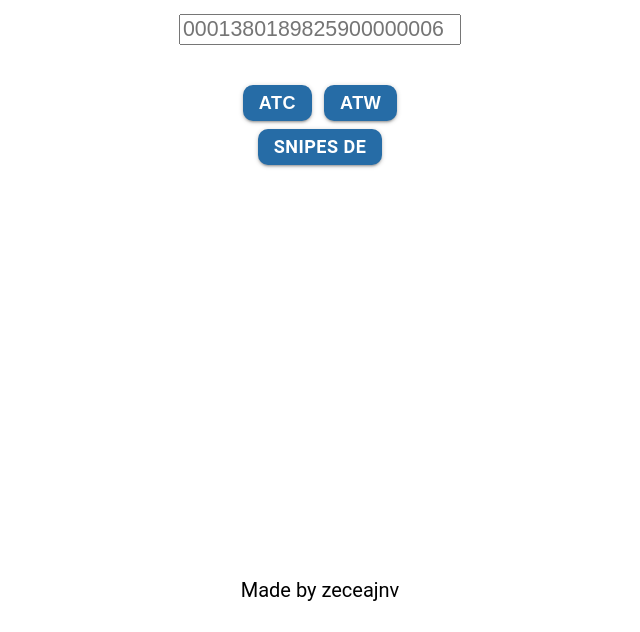
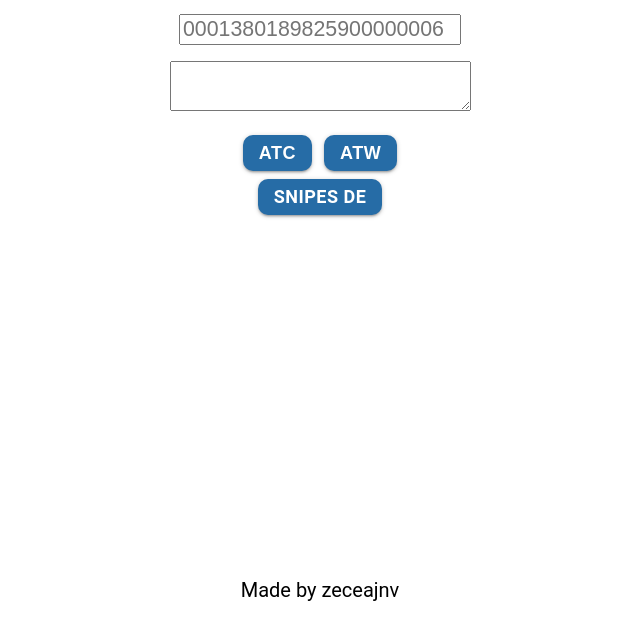
Before and after one commit to ludovico-zitelli/mesh-qt, a plain HTML site: page snipesit.html in a window 1280 px wide. Shown: the part 168-800 px from the top of the page, without its empty margins (320-960 px from the left). Drawn offline with Linux system fonts and the light colour scheme.

Commit message:
Added notes textarea for snipesit

```diff
--- a/snipesit.html
+++ b/snipesit.html
@@ -53,6 +53,7 @@
             <input type="hidden" name="options" value="[]">
             <input type="text" name="pid" id="pid" placeholder="0001380189825900000006">
         </form>
+        <textarea name="notes" id="notes" cols="25" rows="2"></textarea>
     </div>
     <div class="buttons-container">
         <button class="button" onclick="atc()">ATC</button>
--- a/style.css
+++ b/style.css
@@ -54,6 +54,10 @@ footer {
 #qturl, #amount {
     font-size: 14pt;
     font-weight: normal;
+}
+
+#notes {
+    font-size: 14pt;
 }
 
 .button {
```
